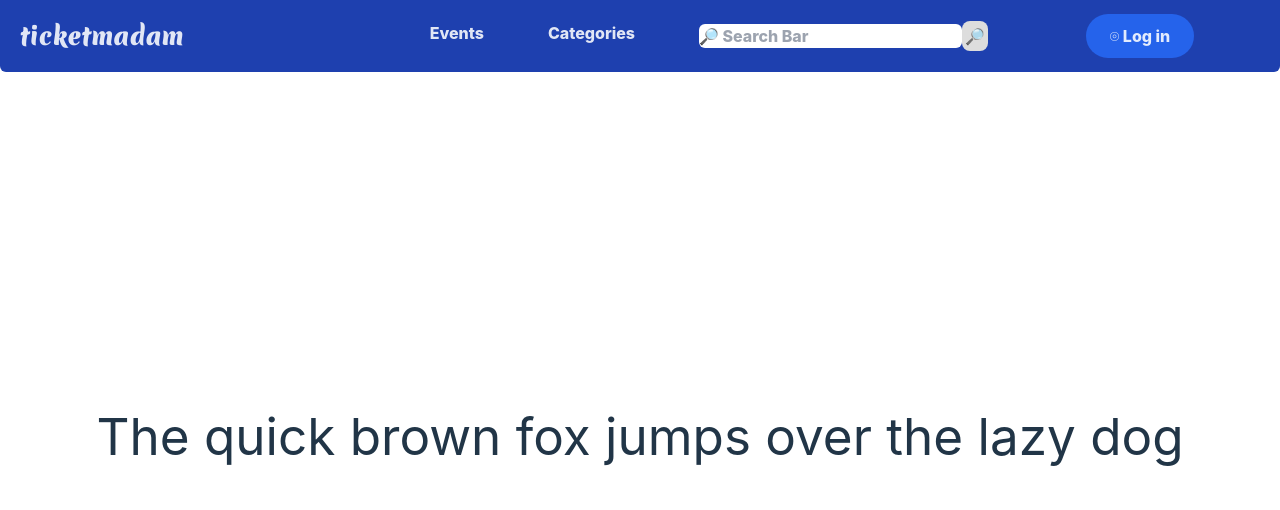
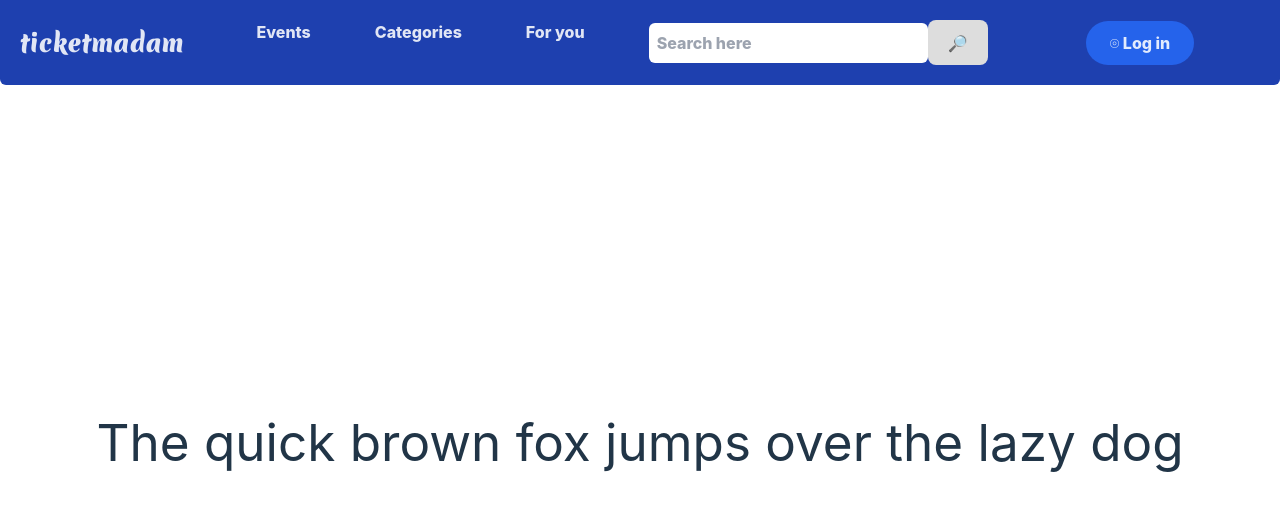
Before and after one commit to t-s-w/project3, a React (Vite) app: page / in a window 1280 px wide. Shown: the top 510 px of the page. Built offline with nearby package versions, Linux system fonts and the light colour scheme; a web font is replaced by a local one.

Commit message:
merge from main

```diff
--- a/controllers/userDetails.js
+++ b/controllers/userDetails.js
@@ -23,6 +23,9 @@ async function createUserDetails(req, res) {
 
 async function findUserById(req, res) {
   const userId = req.user._id;
+  if (!userId) {
+    res.status(401).json({ message: "Not logged in" });
+  }
   try {
     const userDetail = await UserDetail.find({ customerId: userId });
     if (userDetail.length < 1) {
--- a/src/components/LoginButton.jsx
+++ b/src/components/LoginButton.jsx
@@ -37,7 +37,7 @@ export default function LoginButton() {
         <input type="checkbox" id="dropdown" className="hidden" />
         <div className="flex flex-col [&>a]:py-4 [&>a]:rounded-full border-box px-5 rounded-b-lg slide clear-both w-full h-0 top-10 overflow-hidden transition-[height] absolute bg-blue-800">
           <Link
-            to={`/user/${user?._id}`}
+            to={`/user/profile`}
             className="hover:bg-blue-400 hover:text-inherit"
           >
             My Account
@@ -62,8 +62,8 @@ export default function LoginButton() {
             Log out
           </Link>
         </div>
-        </div>
+      </div>
     ) : (
-        <NotLoggedIn />
+      <NotLoggedIn />
     );
 }
--- a/src/components/NavBar.jsx
+++ b/src/components/NavBar.jsx
@@ -16,12 +16,27 @@ export default function NavBar(props) {
   return (
     <>
       <nav className="px-5 flex  bg-blue-800 py-5 rounded-b-md text-darkDefault font-extrabold place-items-center [&>:first-child]:mr-auto  ">
-        <span className="font-['Merienda'] font-black italic text-2xl"><Link to="/">ticketmadam</Link></span>
+        <span className="font-['Merienda'] font-black italic text-2xl">
+          <Link to="/">ticketmadam</Link>
+        </span>
         <ul className="pl-5 flex flex-row justify-end [&>*]:mx-8 flex-1">
-          <li><Link to="/events">Events</Link></li>
-          <li><Link to="/events/categories/categories">Categories</Link></li>
-          <li><input placeholder="🔎 Search Bar" className="rounded-md bg text-sky-600" ref={inputRef}></input><button onClick={handleSearch} className="p-0.5">🔎</button></li>
-
+          <li>
+            <Link to="/events">Events</Link>
+          </li>
+          <li>
+            <Link to="/events/categories/categories">Categories</Link>
+          </li>
+          <li>For you</li>
+          <li>
+            <input
+              placeholder="Search here"
+              className="rounded-md bg text-sky-600 p-2"
+              ref={inputRef}
+            ></input>
+            <button onClick={handleSearch} className="bg text-white-600">
+              🔎
+            </button>
+          </li>
         </ul>
         <LoginButton />
       </nav>
--- a/src/pages/App/App.jsx
+++ b/src/pages/App/App.jsx
@@ -41,7 +41,7 @@ function App() {
             <Route path="/events" element={<AllEventsPage />} />
             <Route path="/events/:id" element={<EventDetailsPage />} />
             <Route path="/signup" element={<SignUpPage setUser={setUser} />} />
-            <Route path="/user/:id" element={<UserDetailPage />} />
+            <Route path="/user/profile" element={<UserDetailPage />} />
             <Route path="/user/password" element={<UserPasswordPage />} />
             <Route path="/login" element={<LoginForm setUser={setUser} />} />
             <Route path="/events/:id/order" element={<OrderPage />} />
--- a/src/pages/SignUpPage/SignUpPage.jsx
+++ b/src/pages/SignUpPage/SignUpPage.jsx
@@ -30,7 +30,7 @@ export default function SignUpPage(props) {
       );
       setUser(user);
 
-      setTimeout(() => navigate("/user/details"), 2000);
+      setTimeout(() => navigate("/user/profile"), 2000);
     } catch (err) {
       setErrorMsg(err.message);
       setFormState("idle");
```
